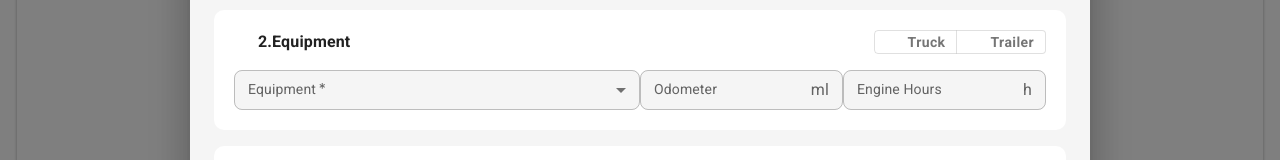
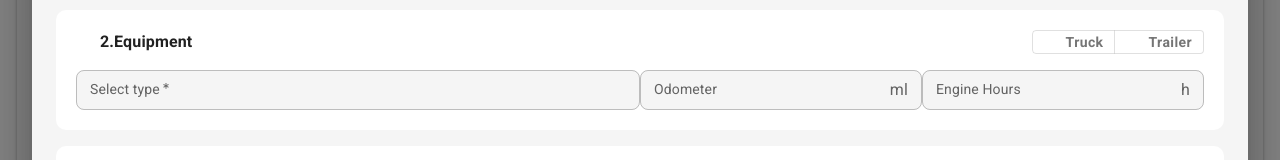
Before and after one commit to sergejmiroshnichenko/vektor_tms, a React (Vite) app: page / in a window 1280 px wide. Both pictures are taken after typing "Sample" into the empty fields and a click on the button "ADD". Shown: the part 326-486 px from the top of the page. Built offline with nearby package versions, Linux system fonts and the light colour scheme; some icons are missing.

Commit message:
fix: Update helperText & validation EquipmentSection

```diff
--- a/src/components/InputField.tsx
+++ b/src/components/InputField.tsx
@@ -41,7 +41,7 @@ export const InputField = ({
     handleChange: (value: string) => void,
     errorMessage?: string,
   ) => {
-    const isEmpty = !fieldValue || String(fieldValue).trim() === '';
+    const isEmpty = !String(fieldValue).trim();
 
     return (
       <TextField
--- a/src/components/ServiceLogForm/FormSections/EquipmentSection.tsx
+++ b/src/components/ServiceLogForm/FormSections/EquipmentSection.tsx
@@ -1,5 +1,5 @@
 import DirectionsCarIcon from '@mui/icons-material/DirectionsCar';
-import { MenuItem, ToggleButton, ToggleButtonGroup } from '@mui/material';
+import { ToggleButton, ToggleButtonGroup } from '@mui/material';
 import FireTruckIcon from '@mui/icons-material/FireTruck';
 import LocalShippingIcon from '@mui/icons-material/LocalShipping';
 import { InputField } from 'components/InputField.tsx';
@@ -20,6 +20,12 @@ export const EquipmentSection = ({
 }: EquipmentSectionProps) => {
   const toggleValue = watch('equipment');
 
+  const getEquipmentType = (equipmentType: string, text?: string) => {
+    if (equipmentType?.startsWith('Truck')) return 'Truck';
+    if (equipmentType?.startsWith('Trailer')) return 'Trailer';
+    return text;
+  };
+
   return (
     <Section
       title="2.Equipment"
@@ -29,12 +35,18 @@ export const EquipmentSection = ({
         <ToggleButtonGroup
           color="primary"
           exclusive
-          value={toggleValue}
-          onChange={(_, value) =>
-            value &&
-            // ToggleButtonGroup synchronise with InputField through setValue
-            setValue('equipment', value, { shouldValidate: true })
-          }
+          value={getEquipmentType(toggleValue)}
+          onChange={(_, selected) => {
+            if (selected) {
+              setValue(
+                'equipment',
+                toggleValue.startsWith(selected) ? toggleValue : `${selected}-`,
+                {
+                  shouldValidate: true,
+                },
+              );
+            }
+          }}
           sx={{
             '& .MuiToggleButton-root': {
               textTransform: 'none',
@@ -42,11 +54,11 @@ export const EquipmentSection = ({
               height: '20px',
             },
           }}>
-          <ToggleButton value="truck" sx={{ gap: 1 }}>
+          <ToggleButton value="Truck" sx={{ gap: 1 }}>
             <FireTruckIcon sx={{ fontSize: 18 }} />
             Truck
           </ToggleButton>
-          <ToggleButton value="trailer" sx={{ gap: 1 }}>
+          <ToggleButton value="Trailer" sx={{ gap: 1 }}>
             <LocalShippingIcon sx={{ fontSize: 18 }} />
             Trailer
           </ToggleButton>
@@ -55,21 +67,12 @@ export const EquipmentSection = ({
       <InputField
         name="equipment"
         control={control}
-        label={
-          'Equipment'
-          // toggleValue
-          // ? toggleValue === 'truck'
-          //   ? 'Truck'
-          //   : 'Trailer'
-          // : 'Select type'
-        }
+        label={getEquipmentType(toggleValue, 'Select type')}
+        placeholder={getEquipmentType(toggleValue, 'Enter equipment')}
         value={toggleValue}
-        select
         required
-        sx={{ flex: 2 }}>
-        <MenuItem value="truck">Truck</MenuItem>
-        <MenuItem value="trailer">Trailer</MenuItem>
-      </InputField>
+        sx={{ flex: 2 }}
+      />
 
       <InputField
         name="odometer"
--- a/src/components/ServiceLogForm/serviceLogSchema.ts
+++ b/src/components/ServiceLogForm/serviceLogSchema.ts
@@ -14,7 +14,14 @@ export const serviceLogSchema = yup.object({
     .required('Service Order is required'),
   equipment: yup
     .string()
-    .oneOf(['truck', 'trailer'], 'Equipment type is required')
+    .matches(
+      /^[A-Za-z]/,
+      'Equipment must be in format: Truck-123 or Trailer-456',
+    )
+    .matches(
+      /^(Truck|Trailer)-[0-9]{3,}$/,
+      'Equipment must be in format: Truck-123 or Trailer-456',
+    )
     .required('Equipment type is required'),
   odometer: yup.number().typeError('Odometer must be a number').optional(),
   engineHours: yup
--- a/src/components/ServiceLogsModal.tsx
+++ b/src/components/ServiceLogsModal.tsx
@@ -22,7 +22,7 @@ export const ServiceLogsModal = () => {
   };
 
   return (
-    <Dialog open={modalActive} onClose={onClose} fullWidth maxWidth="md">
+    <Dialog open={modalActive} onClose={onClose} fullWidth maxWidth="xl">
       <Box
         sx={{
           display: 'flex',
--- a/src/helpers/stringHelpers.ts
+++ b/src/helpers/stringHelpers.ts
@@ -9,5 +9,8 @@ export const sanitizeInputValue = (value: string, type: string | number) => {
   if (type === 'number') {
     return value.replace(/\D/g, '').replace(/^0+(?=\d)/, '');
   }
-  return /^[A-Za-z]/.test(value) ? value : '';
+  return value
+    .replace(/[^A-Za-z0-9-\s]/g, '') // only a-z, numbers, - and space
+    .replace(/^[^A-Za-z]+/, '') // string start with english letter
+    .replace(/\s{2,}/g, ' '); // max 1 space
 };
```
